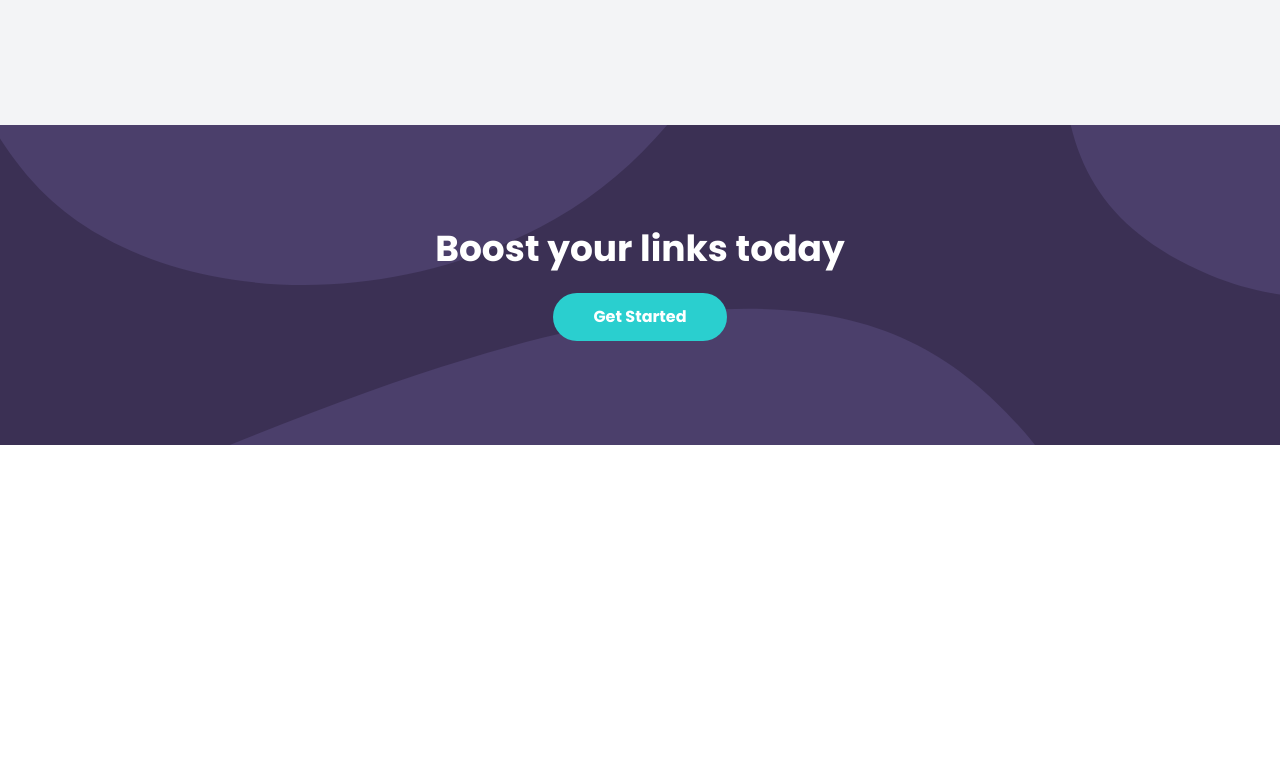
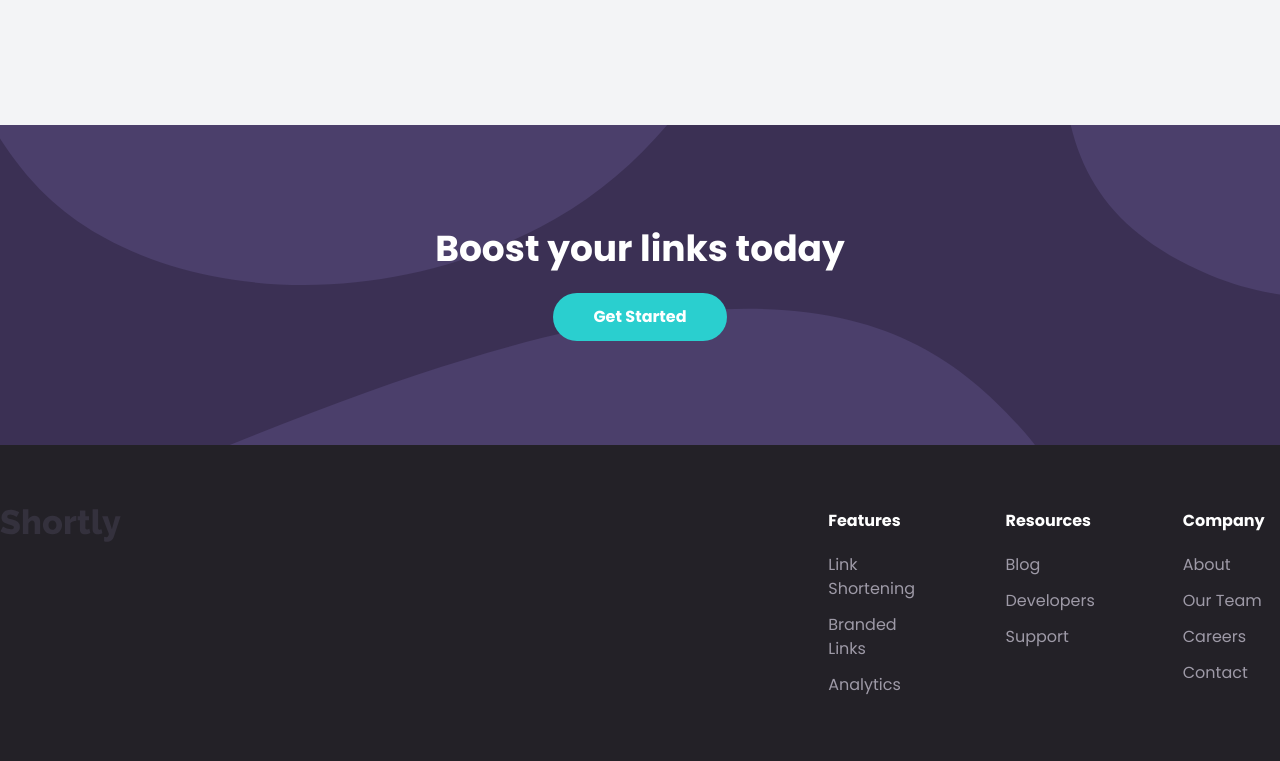
Before and after one commit to jensuki/Short.ly-Project, a website: page index.html in a window 1280 px wide. Shown: the part 1799-2560 px from the top of the page. Before the commit the page ends 2244 px from the top, so only its background shows below. Drawn offline with Linux system fonts and the light colour scheme.

Commit message:
footer elements with logo left + footer menu on right justified between

```diff
--- a/index.html
+++ b/index.html
@@ -215,6 +215,50 @@
             </button>
         </div>
     </section>
+
+    <!-- footer -->
+    <footer class="py-16 bg-veryDarkViolet">
+        <div
+            class="container flex flex-col items-center justify-between mx-auto space-y-16 md:flex-row md:space-y-0 md:items-start">
+            <!-- logo (left) -->
+            <img src="images/logo.svg" alt="" />
+
+            <!-- footer menu container (right) -->
+            <div class="flex flex-col space-y-16 md:space-x-20 md:flex-row md:space-y-0">
+                <!-- menu item 1 -->
+                <div class="flex flex-col items-center w-full md:items-start">
+                    <div class="mb-5 font-bold text-white capitalize">Features</div>
+
+                    <div class="flex flex-col items-center space-y-3 md:items-start">
+                        <a href="#" class="capitalize text-grayishViolet hover:text-cyan">Link shortening</a>
+                        <a href="#" class="capitalize text-grayishViolet hover:text-cyan">Branded links</a>
+                        <a href="#" class="capitalize text-grayishViolet hover:text-cyan">Analytics</a>
+                    </div>
+                </div>
+                <!-- menu item 2 -->
+                <div class="flex flex-col items-center w-full md:items-start">
+                    <div class="mb-5 font-bold text-white capitalize">Resources</div>
+
+                    <div class="flex flex-col items-center space-y-3 md:items-start">
+                        <a href="#" class="capitalize text-grayishViolet hover:text-cyan">Blog</a>
+                        <a href="#" class="capitalize text-grayishViolet hover:text-cyan">Developers</a>
+                        <a href="#" class="capitalize text-grayishViolet hover:text-cyan">Support</a>
+                    </div>
+                </div>
+                <!-- menu item 3 -->
+                <div class="flex flex-col items-center w-full md:items-start">
+                    <div class="mb-5 font-bold text-white capitalize">Company</div>
+
+                    <div class="flex flex-col items-center space-y-3 md:items-start">
+                        <a href="#" class="capitalize text-grayishViolet hover:text-cyan">About</a>
+                        <a href="#" class="capitalize text-grayishViolet hover:text-cyan">Our Team</a>
+                        <a href="#" class="capitalize text-grayishViolet hover:text-cyan">Careers</a>
+                        <a href="#" class="capitalize text-grayishViolet hover:text-cyan">Contact</a>
+                    </div>
+                </div>
+            </div>
+        </div>
+    </footer>
 </body>
 
 </html>
```
Also changed, not shown: css/style.css.
